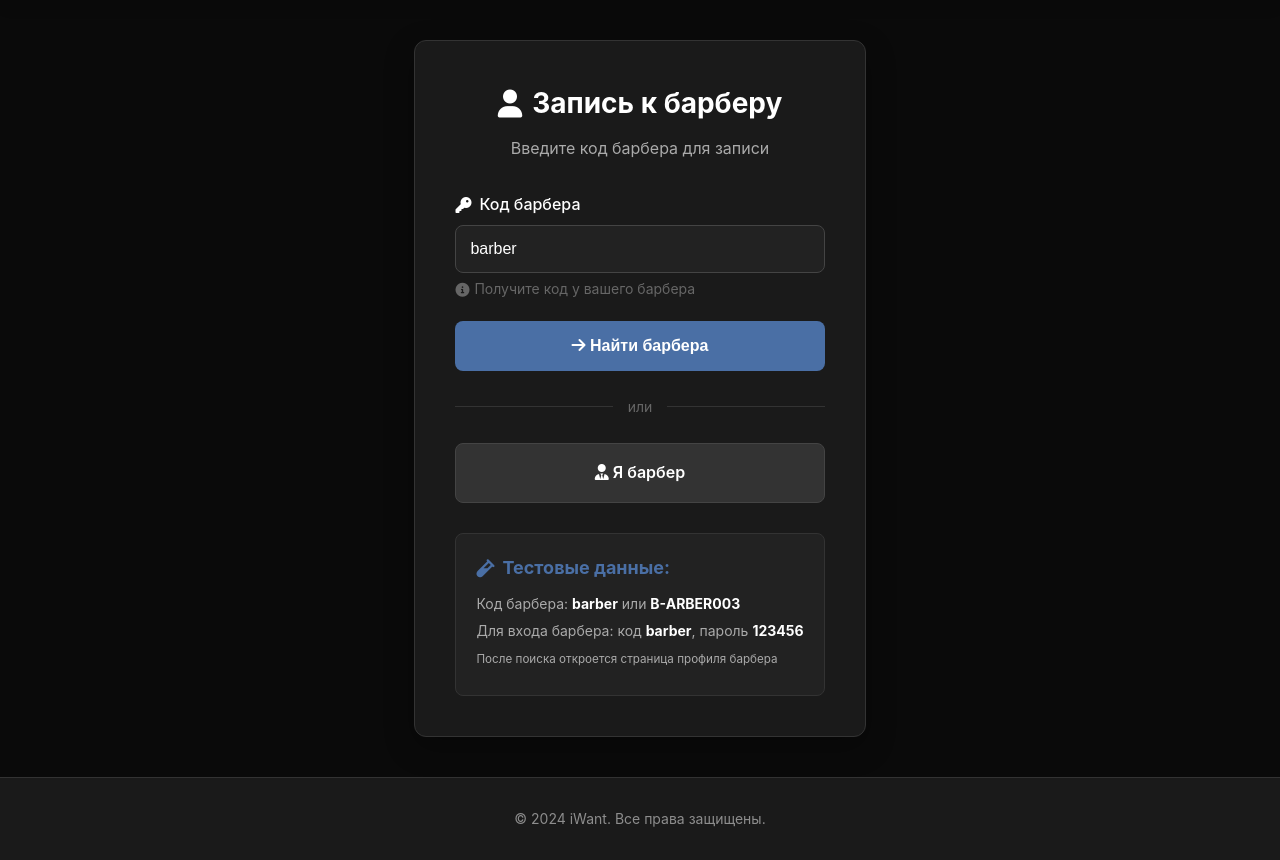
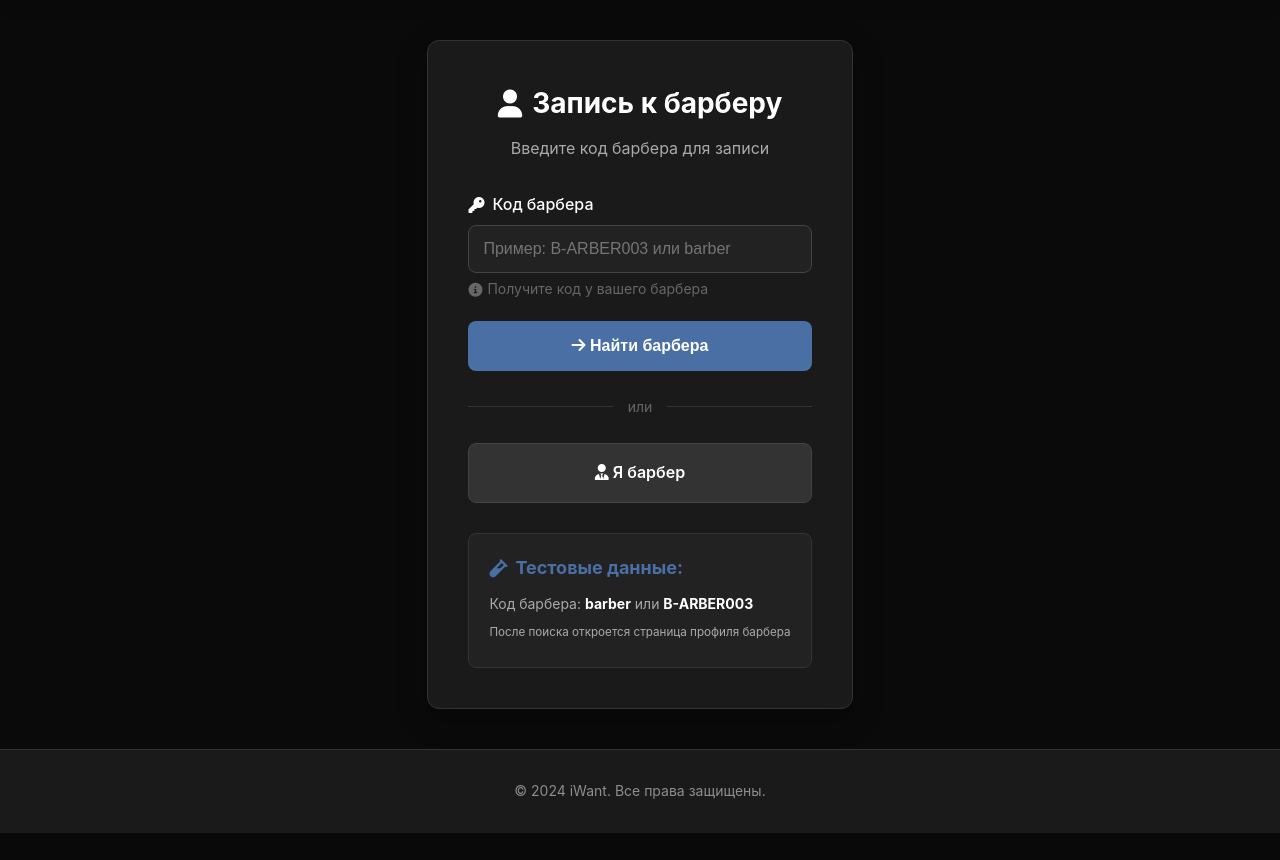
Before and after one commit to mirxonsh-hash/barber-booking, a Flask app: page /client-login in a window 1280 px wide. Shown: the part 119-979 px from the top of the page. After the commit the page ends 952 px from the top, so only its background shows below. Run offline with Flask 3, Linux system fonts and the light colour scheme; some libraries are stand-ins or nearby versions.

Commit message:
Update client-login.html

```diff
--- a/templates/client-login.html
+++ b/templates/client-login.html
@@ -281,7 +281,6 @@
     </style>
 </head>
 <body>
-    <!-- ОСТАЛЬНОЙ HTML КОД БЕЗ ИЗМЕНЕНИЙ -->
     <header class="header">
         <div class="container">
             <nav class="navbar">
@@ -317,7 +316,6 @@
                                 name="code"
                                 class="form-input"
                                 placeholder="Пример: B-ARBER003 или barber"
-                                value="barber"
                                 required
                             >
                             <div class="form-hint">
@@ -344,7 +342,6 @@
                     <div class="test-data">
                         <h4><i class="fas fa-vial"></i> Тестовые данные:</h4>
                         <p>Код барбера: <strong>barber</strong> или <strong>B-ARBER003</strong></p>
-                        <p>Для входа барбера: код <strong>barber</strong>, пароль <strong>123456</strong></p>
                         <p><small>После поиска откроется страница профиля барбера</small></p>
                     </div>
                 </div>
@@ -363,7 +360,6 @@
     </footer>
 
     <script>
-        // JavaScript код без изменений
         document.addEventListener('DOMContentLoaded', function() {
             const form = document.getElementById('clientLoginForm');
             const errorMessage = document.getElementById('errorMessage');
```
